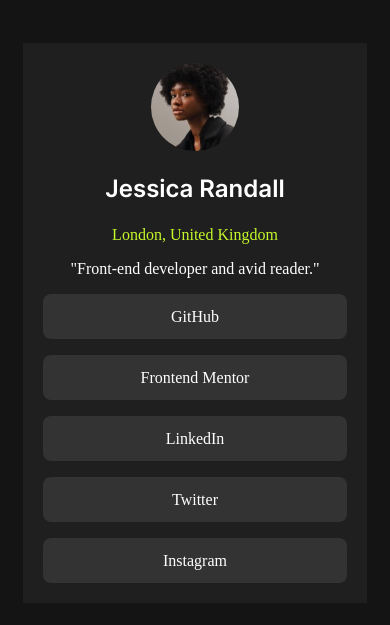
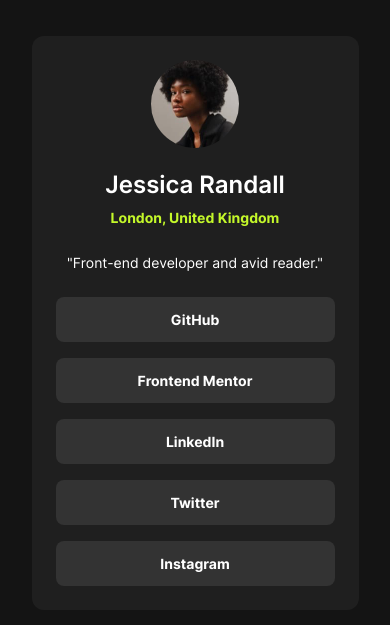
Before and after one commit to przwro/social-links-profile-main, a plain HTML site: page index.html in a window 390 px wide. Shown: the part 107-732 px from the top of the page. Drawn offline with Linux system fonts and the light colour scheme.

Commit message:
tablet, mobile, fonts

```diff
--- a/assets/css/style.css
+++ b/assets/css/style.css
@@ -19,8 +19,30 @@
     font-weight: 700;
 }
 
+:root {
+    --breakpoint-tablet: 768px;
+    --breakpoint-desktop: 1440px;
+
+    --text-preset-1-font-size: 24px;
+    --text-preset-1-line-height: 36px;
+
+    --text-preset-2-font-size: 14px;
+    --text-preset-2-line-height: 21px;
+}
+
+.text-preset-1 {
+    font-size: var(--text-preset-1-font-size);
+    line-height: var(--text-preset-1-line-height);
+}
+
+.text-preset-2 {
+    font-size: var(--text-preset-2-font-size);
+    line-height: var(--text-preset-2-line-height);
+}
+
 * {
     box-sizing: border-box;
+    font-family: "Inter";
 }
 
 html,
@@ -38,9 +60,10 @@ body {
 .container {
     display: flex;
     flex-direction: column;
+    width: 327px;
     background-color: #1f1f1f;
-    max-width: 384px;
-    padding: 20px;
+    padding: 24px;
+    border-radius: 12px;
 }
 
 .circle {
@@ -50,13 +73,24 @@ body {
 h2 {
     color: white;
     text-align: center;
-    font-family: "Inter";
     font-weight: 600;
-    line-height: 36px;
+    margin-bottom: 4px;
 }
 
 .text--green {
     color: #c4f82a;
+}
+
+.normal {
+    font-weight: 400;
+}
+
+.semi-bold {
+    font-weight: 600;
+}
+
+.bold {
+    font-weight: 700;
 }
 
 .text--white {
@@ -72,6 +106,8 @@ main {
 
 p {
     text-align: center;
+    margin-top: 4px;
+    margin-bottom: 24px;
 }
 
 .profile-pic {
@@ -85,12 +121,31 @@ p {
     display: flex;
     justify-content: center;
     align-items: center;
-    width: 304px;
+    width: 100%;
     height: 45px;
-    padding: 6px;
+    padding: 12px;
     background-color: #333333;
     text-decoration: none;
     cursor: default;
     border-radius: 8px;
     color: white;
+    transition: 1s;
 }
+
+a:hover {
+    background-color: #c4f82a;
+    color: #333333;
+}
+
+@media (min-width: 768px) {
+    .container {
+        width: 456px;
+        padding: 40px;
+    }
+}
+
+@media (min-width: 1440px) {
+    .container {
+        width: 384px;
+    }
+}
--- a/index.html
+++ b/index.html
@@ -22,18 +22,20 @@
                     src="assets/images/avatar-jessica.jpeg"
                     alt="Jessica Randall image"
                 />
-                <h2>Jessica Randall</h2>
-                <p class="text--green">London, United Kingdom</p>
-                <p class="text--white">
+                <h2 class="text-preset-1 semi-bold text">Jessica Randall</h2>
+                <p class="text-preset-2 bold text--green">
+                    London, United Kingdom
+                </p>
+                <p class="text-preset-2 normal text--white">
                     "Front-end developer and avid reader."
                 </p>
             </header>
             <main class="links">
-                <a href="#">GitHub</a>
-                <a href="#">Frontend Mentor</a>
-                <a href="#">LinkedIn</a>
-                <a href="#">Twitter</a>
-                <a href="#">Instagram</a>
+                <a class="text-preset-2 bold" href="#">GitHub</a>
+                <a class="text-preset-2 bold" href="#">Frontend Mentor</a>
+                <a class="text-preset-2 bold" href="#">LinkedIn</a>
+                <a class="text-preset-2 bold" href="#">Twitter</a>
+                <a class="text-preset-2 bold" href="#">Instagram</a>
             </main>
         </div>
     </body>
```
